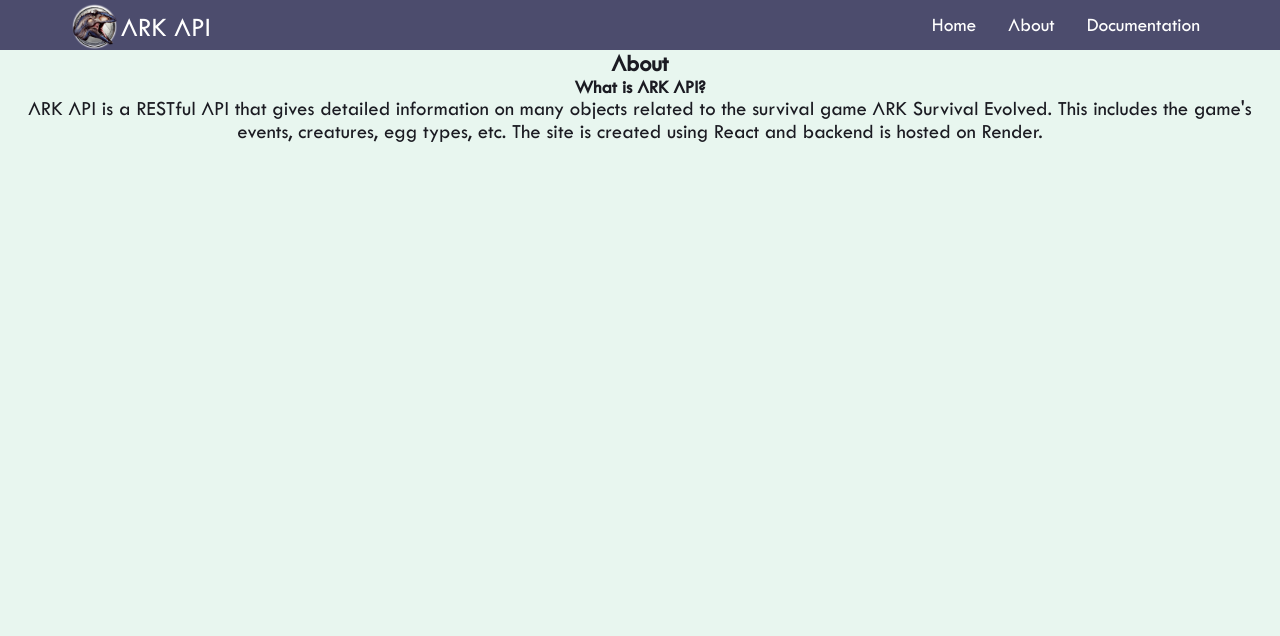
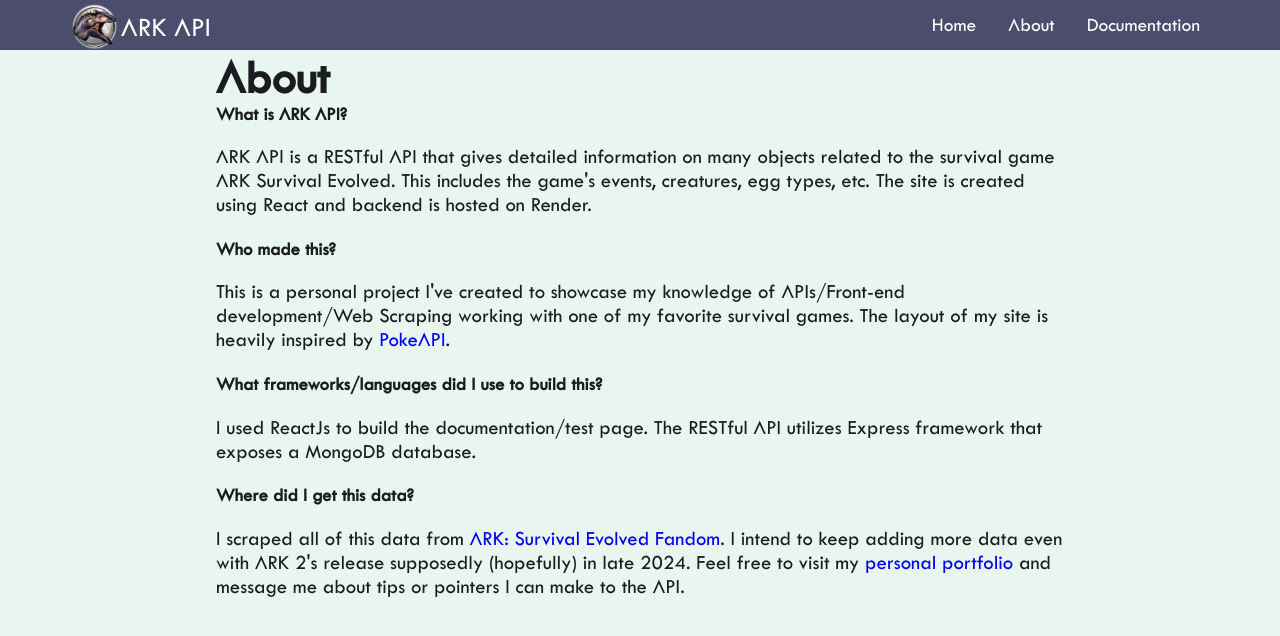
Before and after one commit to perpyderp/arkreact, a React (Create React App) app: page /about in a window 1280 px wide. Shown: the top 636 px of the page. Built offline with nearby package versions, Linux system fonts and the light colour scheme.

Commit message:
Updated About page, moved some css

```diff
--- a/src/App.css
+++ b/src/App.css
@@ -15,89 +15,9 @@
   background-color: var(--main-bg-color);
 }
 
-.site-header {
-  flex: none;
-}
-
-.header-wrapper {
-  background-color: #4C4C6D;
-}
-
-.header-module-header {
-  display: flex;
-  margin: 0 auto;
-  align-items: stretch;
-  height: 3.125rem;
-  max-width: 72rem;
-  flex-direction: row;
-  justify-content: space-between;
-  color: #fff;
-  user-select: none;
-}
-
-.main-nav {
-  display: flex;
-}
-
-.giga-text {
-  display: flex;
-  justify-content: center;
-  align-items: center;
-  margin-left: 0.25rem;
-  font-size: 1.725rem;
-}
-
-.giga-text:hover {
-  display: flex;
-  justify-content: center;
-  align-items: center;
-  margin-left: 0.25rem;
-  font-size: 1.725rem;
-  color: #1B9C85;
-}
-
-.main-nav a {
-  display: flex;
-  padding: 0 1rem;
-  align-items: center;
-  text-decoration: none;
-  font-size: 1.225rem;
-  color: inherit;
-}
-
-.main-nav a:hover {
-  display: flex;
-  padding: 0 1rem;
-  align-items: center;
-  text-decoration: none;
-  color: inherit;
-  background-color: #383847;
-}
-
-.main-nav a:active {
-  display: flex;
-  padding: 0 1rem;
-  align-items: center;
-  text-decoration: none;
-  color: inherit;
-  background-color: #383847;
-}
-
-.main-nav a:visited {
-  display: flex;
-  padding: 0 1rem;
-  align-items: center;
-  text-decoration: none;
-  color: inherit;
-  background-color: #383847;
-}
-
-.header-logo-homelink {
-  color: inherit;
-  display: flex;
-  padding: 0.25em 0.5em;
-  height: 90%;
-  text-decoration: none;
+.site-content{
+  flex: 1 0 auto;
+  width: 100%;
 }
 
 h1 {
@@ -107,3 +27,7 @@
 p {
   font-size: 1.3rem;
 }
+
+a {
+  text-decoration: none;
+}
--- a/src/App.jsx
+++ b/src/App.jsx
@@ -26,7 +26,9 @@
   return (
     <div className="App">
       <Header />
-      <RouterProvider router={router} />
+      <main className="site-content">
+        <RouterProvider router={router} />
+      </main>
     </div>
   );
 }
--- a/src/components/Header/Header.css
+++ b/src/components/Header/Header.css
@@ -0,0 +1,81 @@
+.site-header {
+    flex: none;
+    background-color: #4C4C6D;
+}
+
+.header-module-header {
+    display: flex;
+    margin: 0 auto;
+    align-items: stretch;
+    height: 3.125rem;
+    max-width: 72rem;
+    flex-direction: row;
+    justify-content: space-between;
+    color: #fff;
+    user-select: none;
+}
+
+.main-nav {
+    display: flex;
+}
+
+.giga-text {
+    display: flex;
+    justify-content: center;
+    align-items: center;
+    margin-left: 0.25rem;
+    font-size: 1.725rem;
+}
+
+.giga-text:hover {
+    display: flex;
+    justify-content: center;
+    align-items: center;
+    margin-left: 0.25rem;
+    font-size: 1.725rem;
+    color: #1B9C85;
+}
+
+.main-nav a {
+    display: flex;
+    padding: 0 1rem;
+    align-items: center;
+    text-decoration: none;
+    font-size: 1.225rem;
+    color: inherit;
+}
+
+.main-nav a:hover {
+    display: flex;
+    padding: 0 1rem;
+    align-items: center;
+    text-decoration: none;
+    color: inherit;
+    background-color: #383847;
+}
+
+.main-nav a:active {
+    display: flex;
+    padding: 0 1rem;
+    align-items: center;
+    text-decoration: none;
+    color: inherit;
+    background-color: #383847;
+}
+
+.main-nav a:visited {
+    display: flex;
+    padding: 0 1rem;
+    align-items: center;
+    text-decoration: none;
+    color: inherit;
+    background-color: #383847;
+}
+
+.header-logo-homelink {
+    color: inherit;
+    display: flex;
+    padding: 0.25em 0.5em;
+    height: 90%;
+    text-decoration: none;
+}
--- a/src/components/Header/Header.jsx
+++ b/src/components/Header/Header.jsx
@@ -1,9 +1,11 @@
 import React from 'react';
 import { Logo } from '../../assets/images/index';
 
+import "./Header.css"
+
 const Header = () => {
     return(
-        <div className="site-header header-wrapper">
+        <div className="site-header">
             <header className="header-module-header">
                 <a className="header-logo-homelink" href="/">
                         <img src={Logo} alt="giga-logo"/>
--- a/src/pages/About.jsx
+++ /dev/null
@@ -1,16 +0,0 @@
-import React from "react";
-
-const About = () => {
-    return (
-        <>
-            <h2>About</h2>
-            <h3>What is ARK API?</h3>
-            <p>
-                ARK API is a RESTful API that gives detailed information on many objects related to the survival game ARK Survival Evolved.
-                This includes the game's events, creatures, egg types, etc. The site is created using React and backend is hosted on Render.
-            </p>
-        </>
-    );
-};
-
-export default About;
--- /dev/null
+++ b/src/pages/About/About.css
@@ -0,0 +1,22 @@
+
+.shrink-width {
+    max-width: 55rem;
+    margin: 0 auto;
+}
+
+.about-container {
+    max-width: 72rem;
+    margin: 0 auto;
+    padding: 1em 1em 2em;
+    text-align: left;
+    line-height: 1.5rem;
+}
+
+.about-qa-title {
+    margin: 0.725rem 0 0.225rem;
+    padding: 0 auto;
+}
+
+.about-qa-desc {
+    padding: 1rem 0 0.5rem;
+}
--- /dev/null
+++ b/src/pages/About/About.jsx
@@ -0,0 +1,35 @@
+import React from "react";
+
+import "./About.css";
+
+const About = () => {
+    return (
+        <div className="shrink-width">
+        <div className="about-container">
+            <h1>About</h1>
+            <h3 className="about-qa-title">What is ARK API?</h3>
+            <p className="about-qa-desc">
+                ARK API is a RESTful API that gives detailed information on many objects related to the survival game ARK Survival Evolved.
+                This includes the game's events, creatures, egg types, etc. The site is created using React and backend is hosted on Render.
+            </p>
+            <h3 className="about-qa-title">Who made this?</h3>
+            <p className="about-qa-desc">
+                This is a personal project I've created to showcase my knowledge of APIs/Front-end development/Web Scraping
+                working with one of my favorite survival games. The layout of my site is heavily inspired by <a href="https://pokeapi.co/">PokeAPI</a>.
+            </p>
+            <h3 className="about-qa-title">What frameworks/languages did I use to build this?</h3>
+            <p className="about-qa-desc">
+                I used ReactJs to build the documentation/test page. The RESTful API utilizes Express framework that exposes a MongoDB database.
+            </p>
+            <h3 className="about-qa-title">Where did I get this data?</h3>
+            <p className="about-qa-desc">
+                I scraped all of this data from <a href="https://ark.fandom.com/wiki/ARK_Survival_Evolved_Wiki">ARK: Survival Evolved Fandom</a>.
+                I intend to keep adding more data even with ARK 2's release supposedly (hopefully) in late 2024. Feel free to visit my
+                <a href="https://www.perp-cuison.com/"> personal portfolio</a> and message me about tips or pointers I can make to the API.
+            </p>
+        </div>
+        </div>
+    );
+};
+
+export default About;
--- a/src/pages/index.js
+++ b/src/pages/index.js
@@ -1,4 +1,4 @@
-import About from "./About";
+import About from "./About/About";
 import Documentation from "./Documentation/Documentation";
 import Home from "./Home/Home";
 
```
Also changed, not shown: src/pages/Home/Home.jsx (indentation only).
